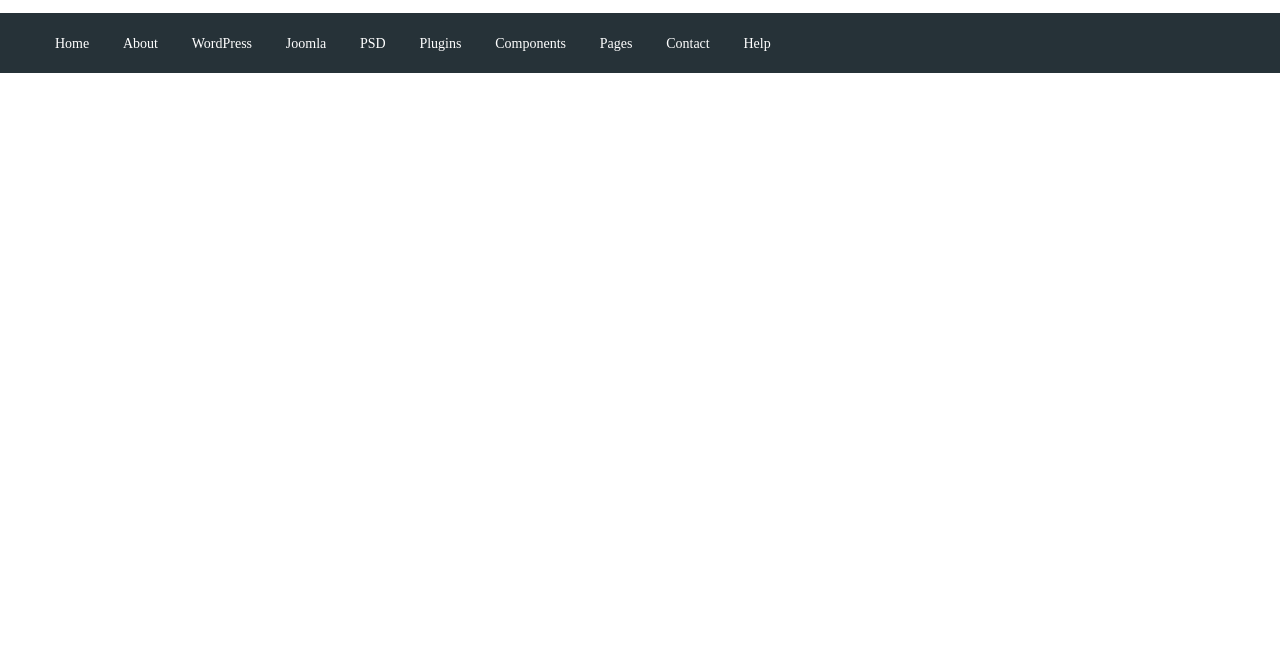
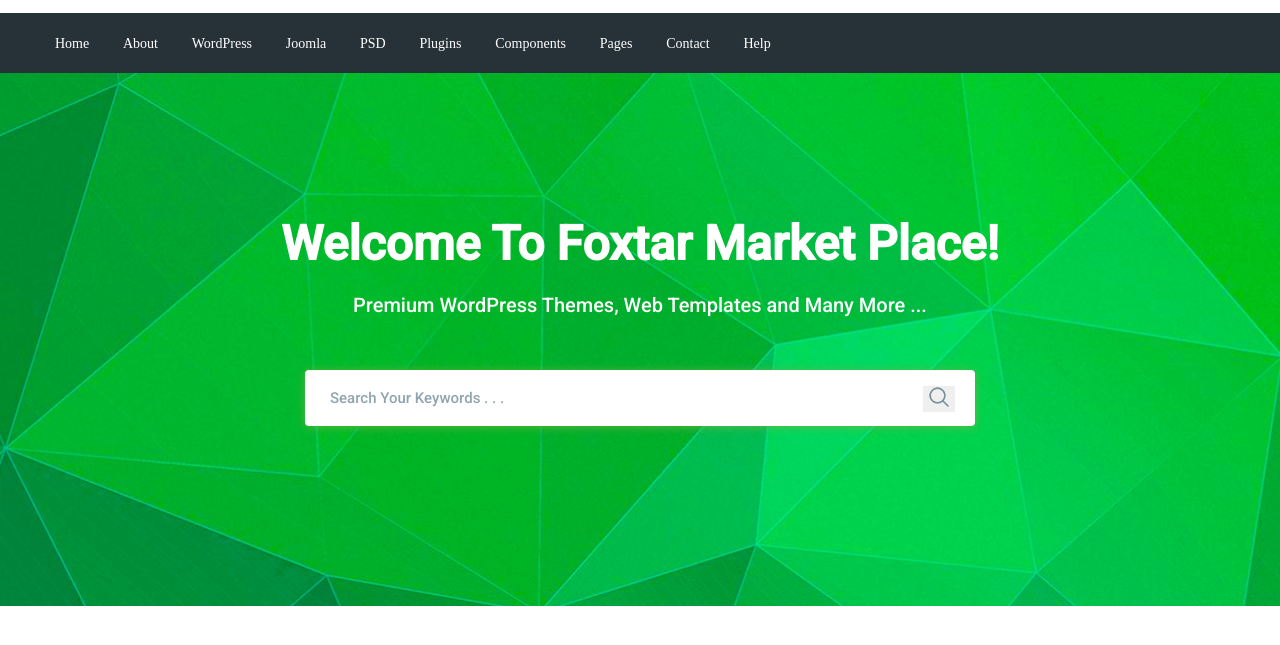
Before and after one commit to natashaGr/-moderno, a website: page app/index.html in a window 1280 px wide. Shown: the part 77-722 px from the top of the page. Drawn offline with nearby package versions, Linux system fonts and the light colour scheme; files that its build step writes are made by us from their sources.

Commit message:
added search section

```diff
--- a/app/index.html
+++ b/app/index.html
@@ -97,6 +97,26 @@
             </div>
         </div>
     </header>
+    <section class="search" style=" background-image: url(images/bg-search.jpg);">
+        <div class="container">
+            <div class="search__inner">
+                <div class="search__inner-title">
+                    Welcome To Foxtar Market Place!
+                </div>
+                <div class="search__inner-text">
+                    Premium WordPress Themes, Web Templates and Many More ...
+                </div>
+                <div class="search__inner-form">
+                    <form>
+                        <input type="text" placeholder="Search Your Keywords . . ." required>
+                        <button type="submit">
+                            <img src="images/icon/search-img.png" alt="search-img">
+                        </button>
+                    </form>
+                </div>
+            </div>
+        </div>
+    </section>
 
 
     <script src="https://ajax.googleapis.com/ajax/libs/jquery/3.5.1/jquery.min.js"></script>
--- a/app/scss/style.scss
+++ b/app/scss/style.scss
@@ -1,6 +1,6 @@
-@import 'vars';
-@import 'global';
-@import 'fonts';
+@import "vars";
+@import "global";
+@import "fonts";
 
 .header__top-inner {
   display: flex;
@@ -57,3 +57,56 @@
   font-size: 14px;
   color: #fff;
 }
+
+.search {
+  min-height: 533px;
+  background-repeat: no-repeat;
+  background-size: cover;
+  background-position: center;
+}
+
+.search__inner {
+  padding: 135px 0 100px;
+  font-family: 'Roboto', sans-serif;
+  color: #fff;
+  text-align: center;
+  &-title {
+    margin-bottom: 10px;
+    font-size: 48px;
+    line-height: 72px;
+    font-weight: 700;
+  }
+  &-text {
+      margin-bottom: 50px;
+      font-size: 20px;
+      line-height: 30px;
+      font-weight: 500;
+  }
+  &-form {
+      position: relative;
+      max-width: 670px;
+      margin: 0 auto;
+      input{
+          display: block;
+          width: 100%;
+          height: 56px;
+          padding: 0 65px 0 25px;
+          border-radius: 4px;
+          border: none;
+          box-shadow: 0px 1px 10px 0px rgba(124, 178, 64, 0.75);
+          font-size: 14;
+          font-weight: 500;
+          outline: none;
+          &::placeholder {
+              color: #90a4ae;
+          }
+      }
+      button {
+        position: absolute;
+        border: 0;
+        right: 20px;
+        top: 16px;
+        outline: transparent;
+      }
+  }
+}
```
Also changed, not shown: app/images/bg-search.jpg (added), app/images/icon/search-img.png (added), app/images/icon/search-img.svg (added). Lines whose indentation alone changed are shown as unchanged.
